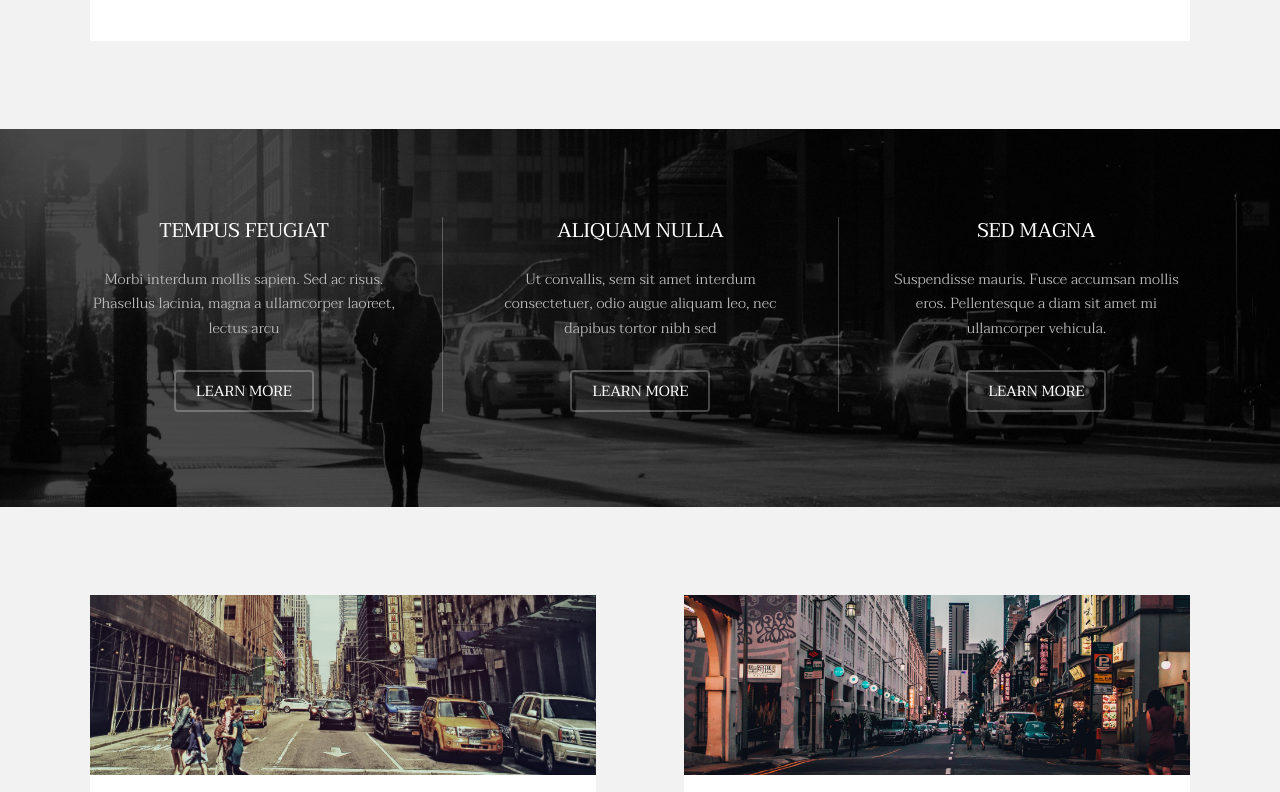
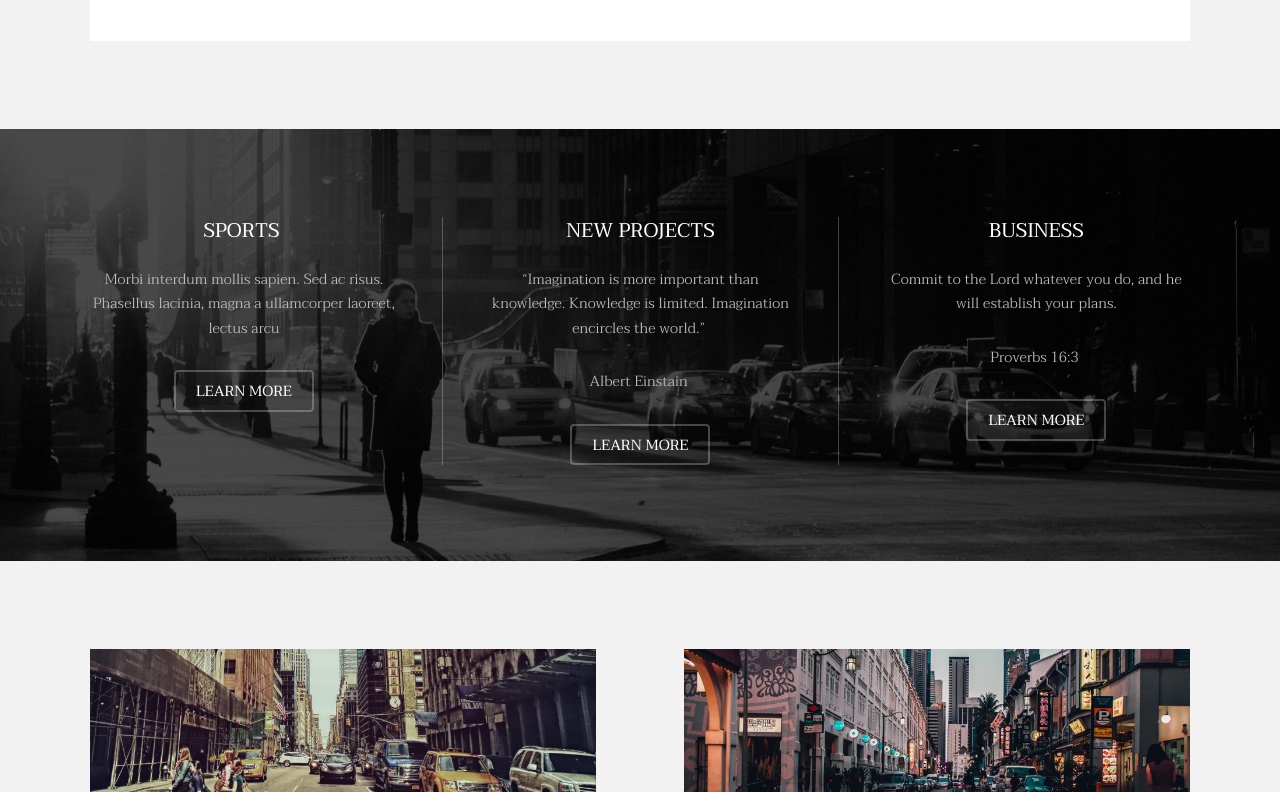
Before and after one commit to Valerynvr/constellation, a plain HTML site: page index.html in a window 1280 px wide. Shown: the part 1603-2395 px from the top of the page. Drawn offline with Linux system fonts and the light colour scheme.

Commit message:
Update index.html

```diff
--- a/index.html
+++ b/index.html
@@ -16,9 +16,8 @@
 			its extension (eg. images/banner). Your video must be available in both .mp4 and .webm
 			formats to work correctly.
 		--><section id="banner" data-video="images/banner"><div class="inner">
-					<h1>Transitive</h1>
-					<p>A full responsive, business-oriented HTML5/CSS3 template<br>
-					built by <a href="https://templated.co/">Templated</a> and released under the <a href="https://templated.co/license">Creative Commons</a>.</p>
+				  <h1>Vaizata&nbsp;</h1>
+					<p>Trust in <a href="https://templated.co/">GOD,&nbsp;</a>&nbsp;dream&nbsp; <a href="https://templated.co/">HIGH,&nbsp;</a>&nbsp;Dream&nbsp;  <a href="https://templated.co/license">HIGH.</a></p>
 					<a href="#one" class="button special scrolly">Get Started</a>
 				</div>
 			</section><!-- One --><section id="one" class="wrapper style2"><div class="inner">
@@ -38,18 +37,22 @@
 			</section><!-- Two --><section id="two" class="wrapper style3"><div class="inner">
 					<div id="flexgrid">
 						<div>
-							<header><h3>Tempus Feugiat</h3>
+							<header><h3>Sports&nbsp;</h3>
 							</header><p>Morbi interdum mollis sapien. Sed ac risus. Phasellus lacinia, magna a ullamcorper laoreet, lectus arcu</p>
 							<ul class="actions"><li><a href="#" class="button alt">Learn More</a></li>
 							</ul></div>
 						<div>
-							<header><h3>Aliquam Nulla</h3>
-							</header><p>Ut convallis, sem sit amet interdum consectetuer, odio augue aliquam leo, nec dapibus tortor nibh sed </p>
+							<header><h3>New Projects</h3>
+							</header>
+						  <p>“Imagination is more important than knowledge. Knowledge is limited. Imagination encircles the world.”&nbsp;</p>
+							<p>Albert Einstain&nbsp;</p>
 							<ul class="actions"><li><a href="#" class="button alt">Learn More</a></li>
-							</ul></div>
+					  </ul></div>
 						<div>
-							<header><h3>Sed Magna</h3>
-							</header><p>Suspendisse mauris. Fusce accumsan mollis eros. Pellentesque a diam sit amet mi ullamcorper vehicula.</p>
+							<header><h3>Business</h3>
+							</header>
+						  <p> Commit to the Lord whatever you do, and he will establish your plans.</p>
+							<p>Proverbs 16:3&nbsp;</p>
 							<ul class="actions"><li><a href="#" class="button alt">Learn More</a></li>
 							</ul></div>
 					</div>
```
